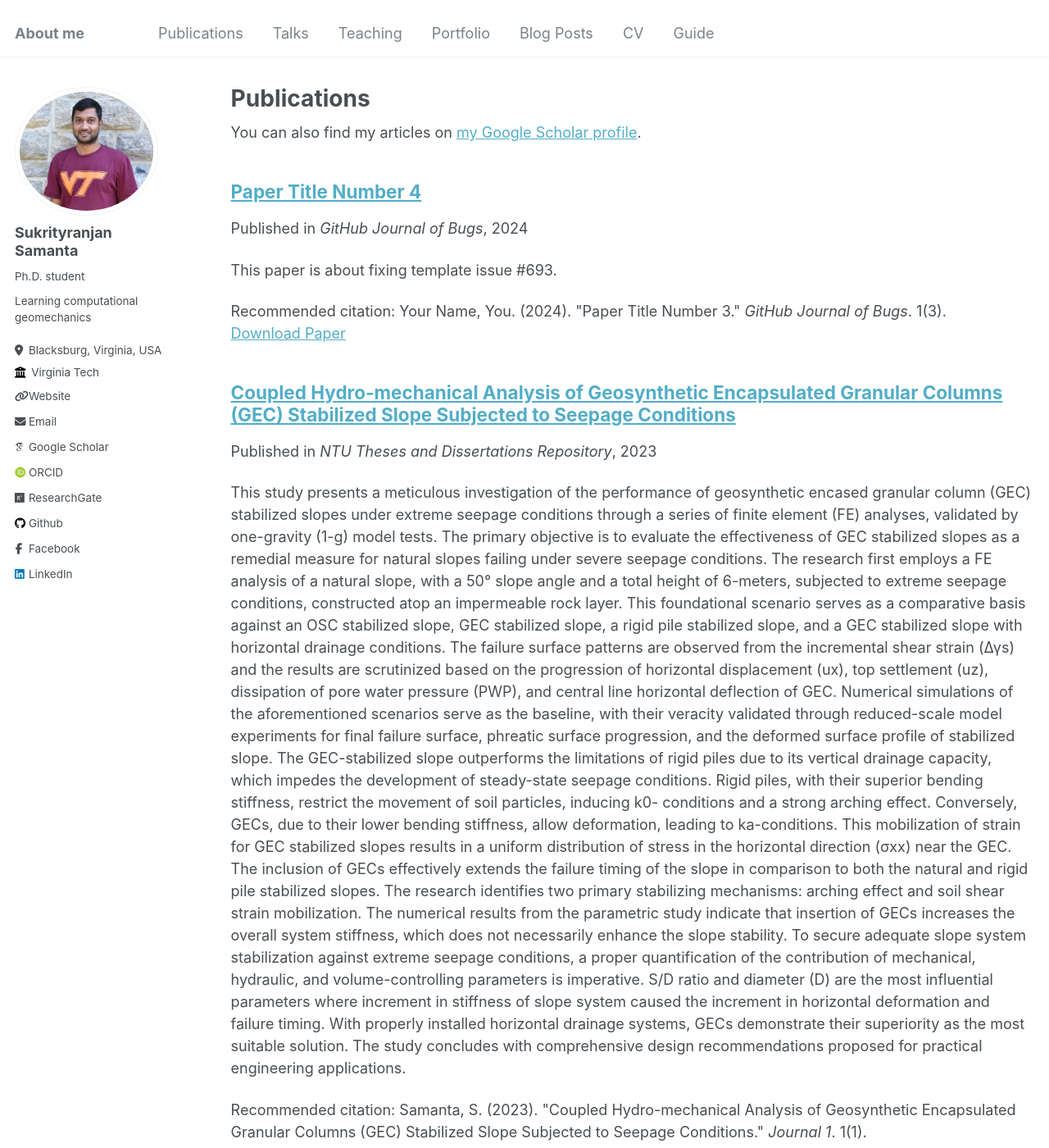
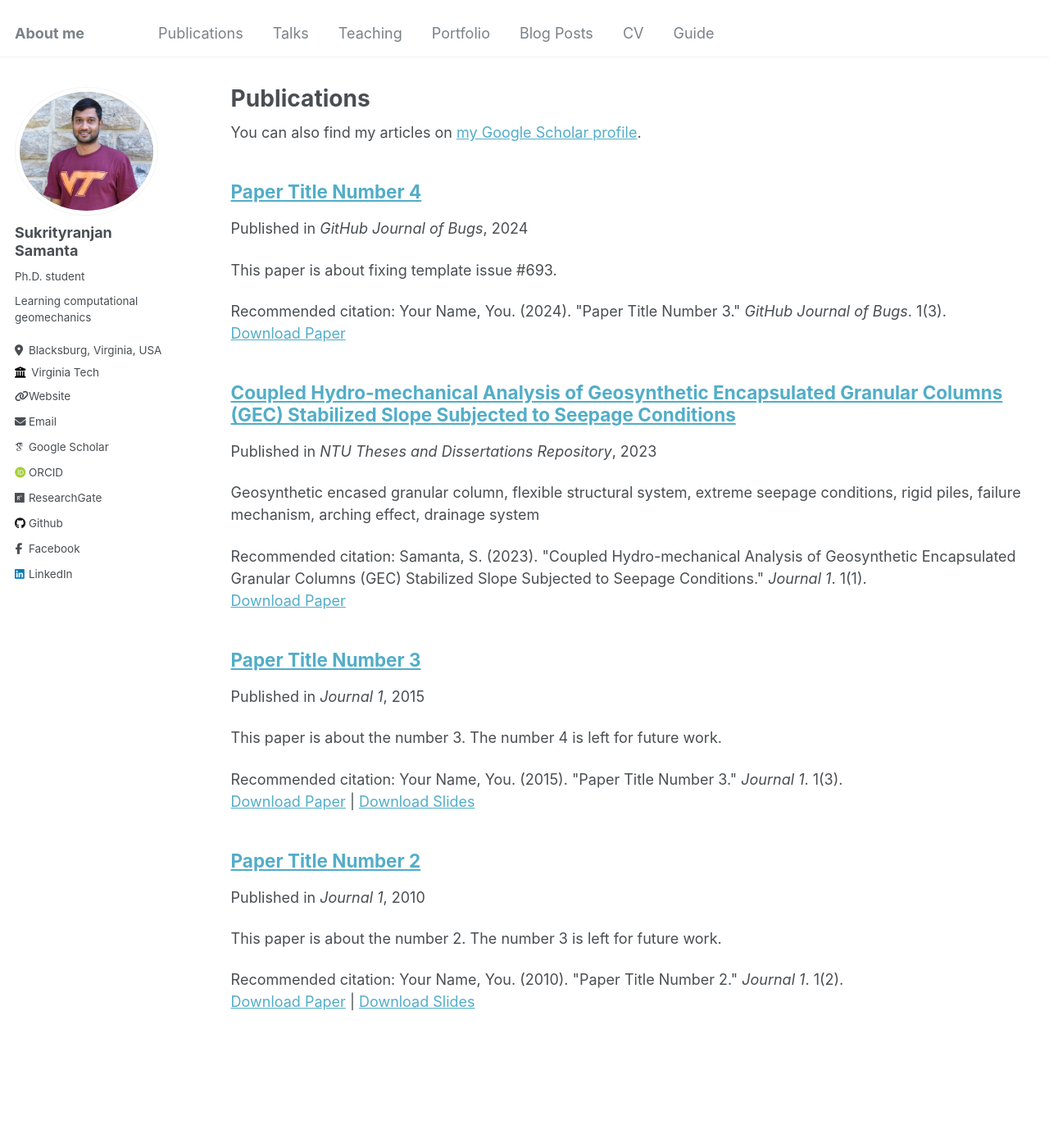
Before and after one commit to Sukritvt/Sukritvt.github.io, a Jekyll site: the page built from _pages/publications.md, in a window 1280 px wide and 1400 px high. Shown: the whole window at 82% size. Built offline with Jekyll 4.4.1, drawn with Linux system fonts in a browser that asks for light colours; some web fonts are replaced; part of the change alters nothing that is shown.

Commit message:
Update 2009-10-01-paper-title-number-1.md

```diff
--- a/_publications/2009-10-01-paper-title-number-1.md
+++ b/_publications/2009-10-01-paper-title-number-1.md
@@ -2,6 +2,7 @@
 title: "Coupled Hydro-mechanical Analysis of Geosynthetic Encapsulated Granular Columns (GEC) Stabilized Slope Subjected to Seepage Conditions"
 collection: publications
 permalink: /publication/2009-10-01-paper-title-number-1
+excerpt: 'Geosynthetic encased granular column, flexible structural system, extreme seepage conditions, rigid piles, failure mechanism, arching effect, drainage system'
 date: 2023-06-30
 venue: 'NTU Theses and Dissertations Repository'
 paperurl: 'http://sukrityranjan.com/files/paper1.pdf'
```
